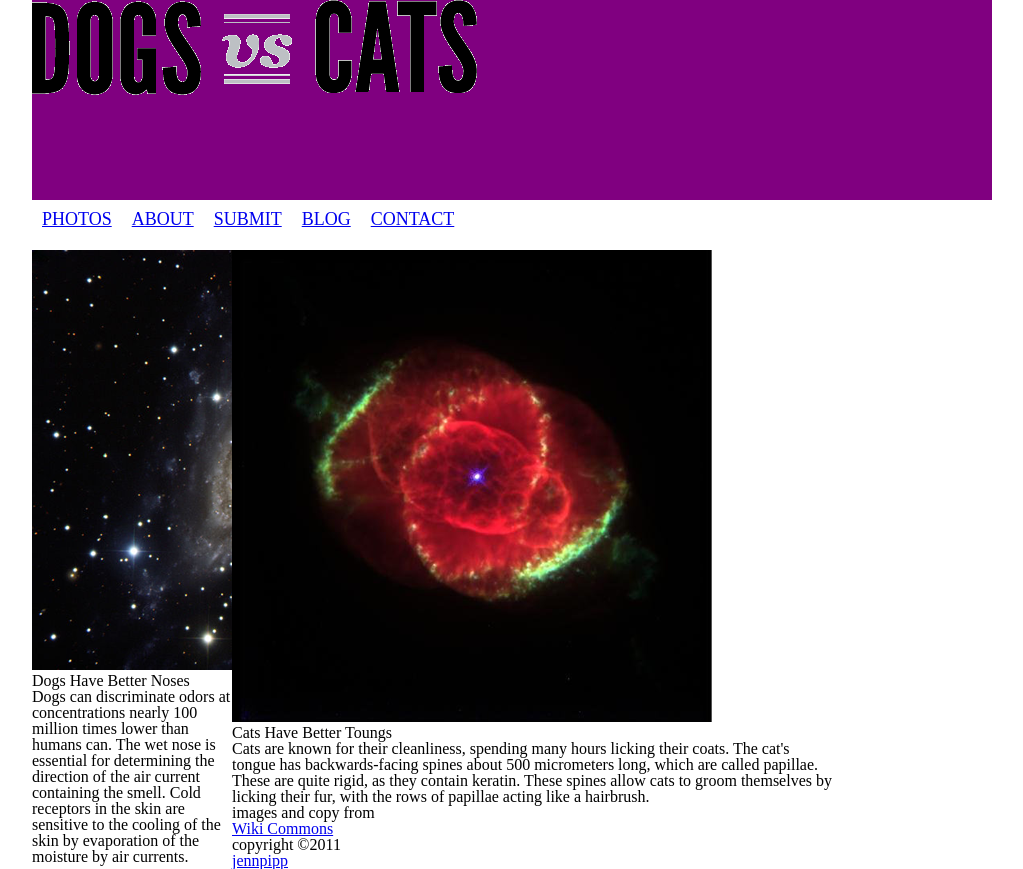
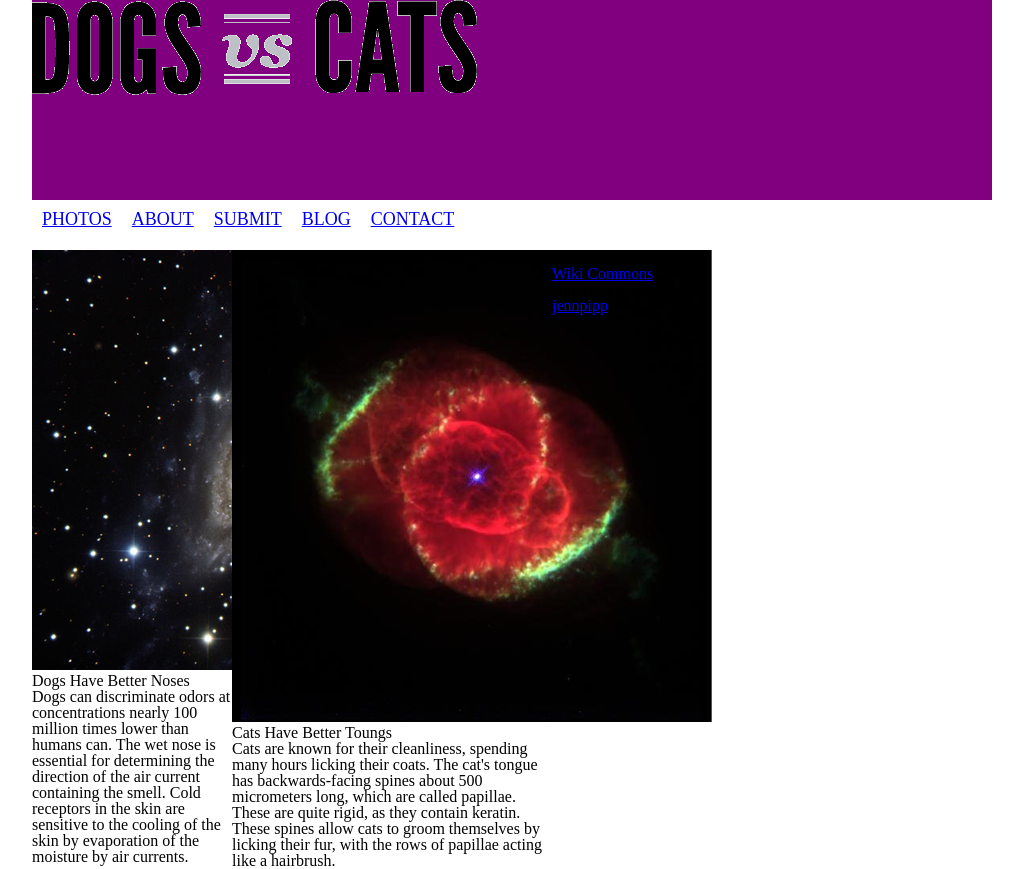
Before and after one commit to jennpipp/jennpipp.github.com, a PHP site: page /05-css-cats-vs-dogs/index.html in a window 1280 px wide. Shown: the whole page, without its empty margins (128-1151 px from the left). Run offline with PHP 8.4, Linux system fonts and the light colour scheme.

Commit message:
fixed stuff

```diff
--- a/05-css-cats-vs-dogs/style.css
+++ b/05-css-cats-vs-dogs/style.css
@@ -85,6 +85,6 @@ header {position: relative; Height: 200px; background: purple; }
 .main-nav li  {float:left; padding: 10px; font-size: 18px; font-color: black;}
 section #content {postion: realtive; width: 800px; color:orange:}
  .dogs {float: left; width: 200px;}
-article .cats  {float: left; width: 40%;}
+.cats  {float: left; width: 40%;}
 img cat  {float:left; width:40%;}
 img dog  {float:left; width:90px;}
```
